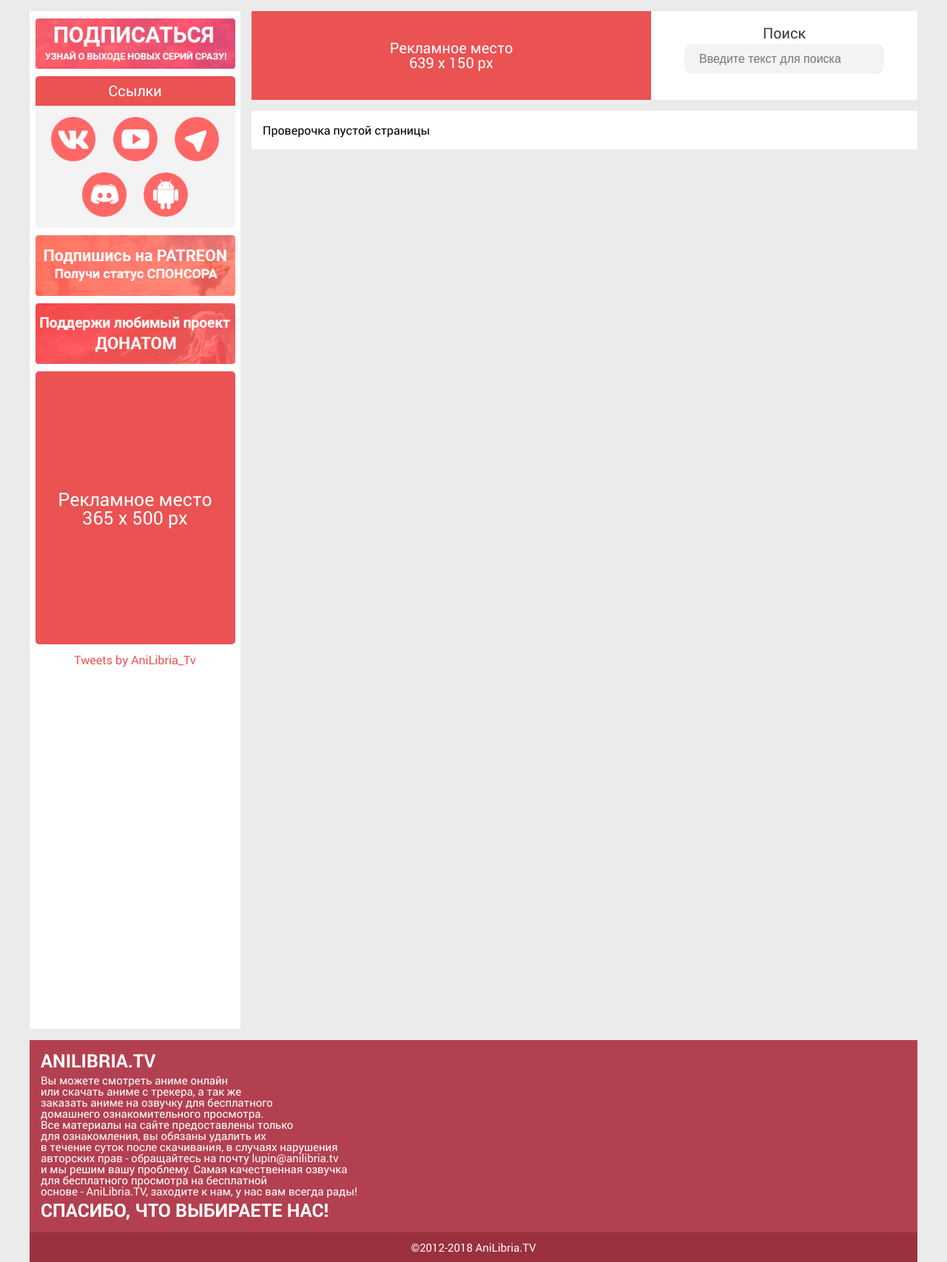
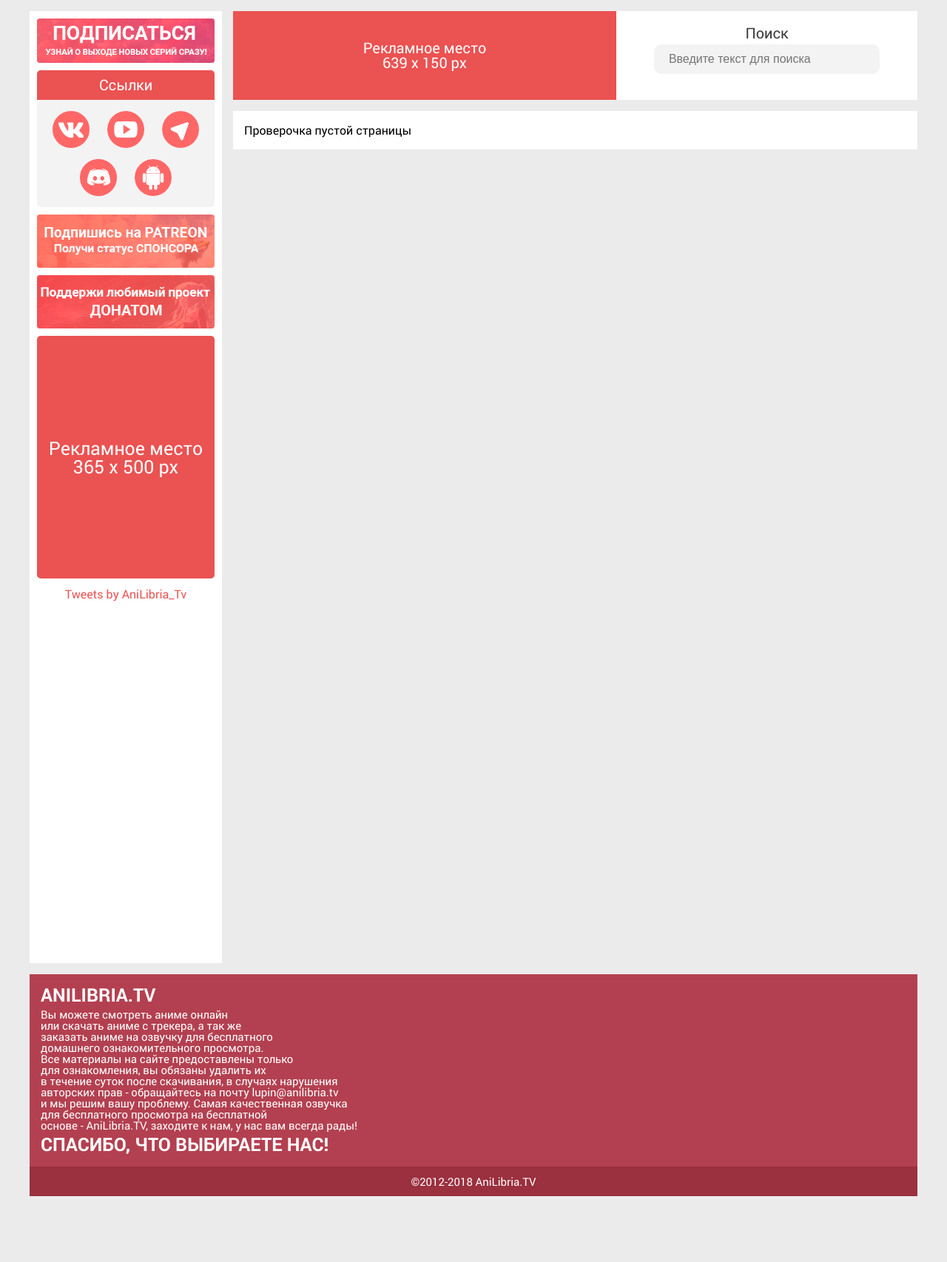
Before and after one commit to kopoba/anilibria, a PHP site: page /pages/blank.php in a window 1280 px wide. Shown: the part 382-2088 px from the top of the page at 74% size. After the commit the page ends 1999 px from the top, so only its background shows below. Run offline with PHP 8.4, Linux system fonts and the light colour scheme; style sheets or scripts are compiled from the project's sources; some libraries are stand-ins or nearby versions.

Commit message:
size fix

```diff
--- a/css/style.css
+++ b/css/style.css
@@ -164,7 +164,7 @@ article, aside, details, figcaption, figure, footer, header, menu, nav, section
 /* line 135, D:/GitHub Projects/anilibria/sass/style.scss */
 #side_menu {
   position: relative;
-  width: 285px;
+  width: 260px;
   background-color: #fff;
   margin-top: 15px;
   float: left;
@@ -175,8 +175,8 @@ article, aside, details, figcaption, figure, footer, header, menu, nav, section
 /* line 143, D:/GitHub Projects/anilibria/sass/style.scss */
 #side_menu .side_image_links {
   display: block;
-  width: 270px;
-  height: 82px;
+  width: 240px;
+  height: 72px;
   line-height: 0;
   margin: 0 auto 10px auto;
 }
@@ -184,21 +184,21 @@ article, aside, details, figcaption, figure, footer, header, menu, nav, section
 /* line 149, D:/GitHub Projects/anilibria/sass/style.scss */
 #side_menu .side_image_links:first-child,
 #side_menu .side_image_links:first-child .side_img_link {
-  width: 270px;
-  height: 68px;
+  width: 240px;
+  height: 60px;
 }
 
 /* line 154, D:/GitHub Projects/anilibria/sass/style.scss */
 #side_menu .side_image_links .side_img_link {
   margin: 0;
   padding: 0;
-  width: 270px;
-  height: 82px;
+  width: 240px;
+  height: 72px;
 }
 
 /* line 161, D:/GitHub Projects/anilibria/sass/style.scss */
 #side_menu #social_links {
-  width: 270px;
+  width: 240px;
   margin: 10px auto;
   padding-bottom: 5px;
   border-radius: 5px;
@@ -226,15 +226,15 @@ article, aside, details, figcaption, figure, footer, header, menu, nav, section
 
 /* line 181, D:/GitHub Projects/anilibria/sass/style.scss */
 #side_menu #social_links > a img {
-  width: 60px;
-  height: 60px;
+  width: 50px;
+  height: 50px;
 }
 
 /* line 187, D:/GitHub Projects/anilibria/sass/style.scss */
 #side_menu #notice {
   display: flex;
-  width: 270px;
-  height: 369px;
+  width: 240px;
+  height: 328px;
   background-color: #eb5252;
   color: #fff;
   margin: 10px auto;
@@ -251,7 +251,7 @@ article, aside, details, figcaption, figure, footer, header, menu, nav, section
 
 /* line 203, D:/GitHub Projects/anilibria/sass/style.scss */
 #side_menu #twitter_block {
-  width: 270px;
+  width: 240px;
   height: 500px;
   margin: 10px auto 0 auto;
 }
@@ -259,7 +259,7 @@ article, aside, details, figcaption, figure, footer, header, menu, nav, section
 /* line 210, D:/GitHub Projects/anilibria/sass/style.scss */
 #main_content_top {
   position: relative;
-  width: calc(100% - 300px);
+  width: calc(100% - 275px);
   height: 120px;
   background-color: #fff;
   margin-top: 15px;
@@ -273,7 +273,7 @@ article, aside, details, figcaption, figure, footer, header, menu, nav, section
   align-items: center;
   justify-content: center;
   text-align: center;
-  width: 60%;
+  width: 56%;
   height: 100%;
   background-color: #eb5252;
   float: left;
@@ -289,7 +289,7 @@ article, aside, details, figcaption, figure, footer, header, menu, nav, section
 /* line 233, D:/GitHub Projects/anilibria/sass/style.scss */
 #main_content_top #search {
   text-align: center;
-  width: 40%;
+  width: 44%;
   float: right;
 }
 
@@ -322,7 +322,7 @@ article, aside, details, figcaption, figure, footer, header, menu, nav, section
 /* line 260, D:/GitHub Projects/anilibria/sass/style.scss */
 #main_content {
   position: relative;
-  width: calc(100% - 330px);
+  width: calc(100% - 305px);
   background-color: #fff;
   margin-top: 15px;
   margin-left: 15px;
--- a/index.html
+++ b/index.html
@@ -127,7 +127,7 @@
             </a>
             <!-- Скрывать для действующего спонсора patreon -->
             <div id="notice">
-                <p>Рекламное место<br/>270 x 369 px</p>
+                <p>Рекламное место<br/>240 x 328 px</p>
                 <a href="#">
                     <!--<img src="images/support_us.png" class="side_img_link" alt="ad name"/>-->
                 </a>
@@ -138,7 +138,7 @@
         </aside>
         <div id="main_content_top">
             <div id="notice_top">
-                <p>Рекламное место<br/>540 x 120 px</p>
+                <p>Рекламное место<br/>518 x 120 px</p>
                 <!-- Заменять картинку на благодарность для действующего спонсора patreon -->
                 <a href="#">
                     <!--<img src="images/support_us.png" class="side_img_link" alt="ad name"/>-->
--- a/sass/style.scss
+++ b/sass/style.scss
@@ -134,7 +134,7 @@ article, aside, details, figcaption, figure, footer, header, menu, nav, section
 
 #side_menu {
   position: relative;
-  width: 285px;
+  width: 260px;
   background-color: #fff;
   margin-top: 15px;
   float: left;
@@ -142,24 +142,24 @@ article, aside, details, figcaption, figure, footer, header, menu, nav, section
   padding: 10px 0;
   .side_image_links {
     display: block;
-    width: 270px;
-    height: 82px;
+    width: 240px;
+    height: 72px;
     line-height: 0;
     margin: 0 auto 10px auto;
     &:first-child,
     &:first-child .side_img_link {
-      width: 270px;
-      height: 68px;
+      width: 240px;
+      height: 60px;
     }
     .side_img_link {
       margin: 0;
       padding: 0;
-      width: 270px;
-      height: 82px;
+      width: 240px;
+      height: 72px;
     }
   }
   #social_links {
-    width: 270px;
+    width: 240px;
 	margin: 10px auto;
 	padding-bottom: 5px;
 	border-radius: 5px;
@@ -179,15 +179,15 @@ article, aside, details, figcaption, figure, footer, header, menu, nav, section
 	  display: inline-block;
 	  margin: 5px 10px;
       img {
-        width: 60px;
-        height: 60px;
+        width: 50px;
+        height: 50px;
       }
 	}
   }
   #notice {
     display: flex;
-    width: 270px;
-    height: 369px;
+    width: 240px;
+    height: 328px;
     background-color: #eb5252;
     color: #fff;
     margin: 10px auto;
@@ -201,7 +201,7 @@ article, aside, details, figcaption, figure, footer, header, menu, nav, section
     }
   }
   #twitter_block {
-    width: 270px;
+    width: 240px;
     height: 500px;
     margin: 10px auto 0 auto;
   }
@@ -209,7 +209,7 @@ article, aside, details, figcaption, figure, footer, header, menu, nav, section
 
 #main_content_top {
   position: relative;
-  width: calc(100% - 300px);
+  width: calc(100% - 275px);
   height: 120px;
   background-color: #fff;
   margin-top: 15px;
@@ -220,7 +220,7 @@ article, aside, details, figcaption, figure, footer, header, menu, nav, section
     align-items: center;
     justify-content: center;
     text-align: center;
-    width: 60%;
+    width: 56%;
     height: 100%;
     background-color: #eb5252;
     float: left;
@@ -232,7 +232,7 @@ article, aside, details, figcaption, figure, footer, header, menu, nav, section
   }
   #search {
     text-align: center;
-    width: 40%;
+    width: 44%;
     float: right;
     >p {
       color: #3c3c3c;
@@ -259,7 +259,7 @@ article, aside, details, figcaption, figure, footer, header, menu, nav, section
 
 #main_content {
   position: relative;
-  width: calc(100% - 330px);
+  width: calc(100% - 305px);
   background-color: #fff;
   margin-top: 15px;
   margin-left: 15px;
```
Also changed, not shown: 1 other file.
